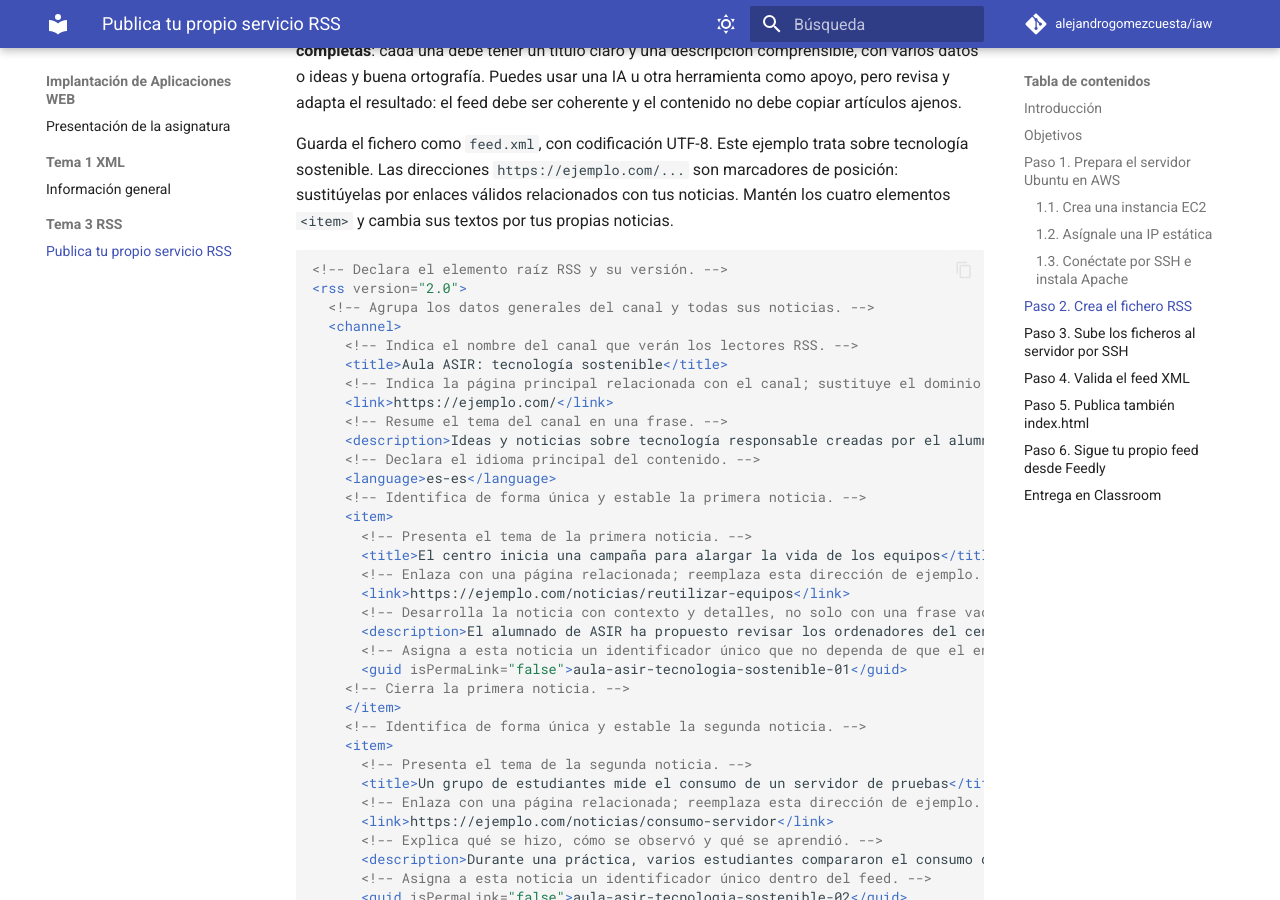
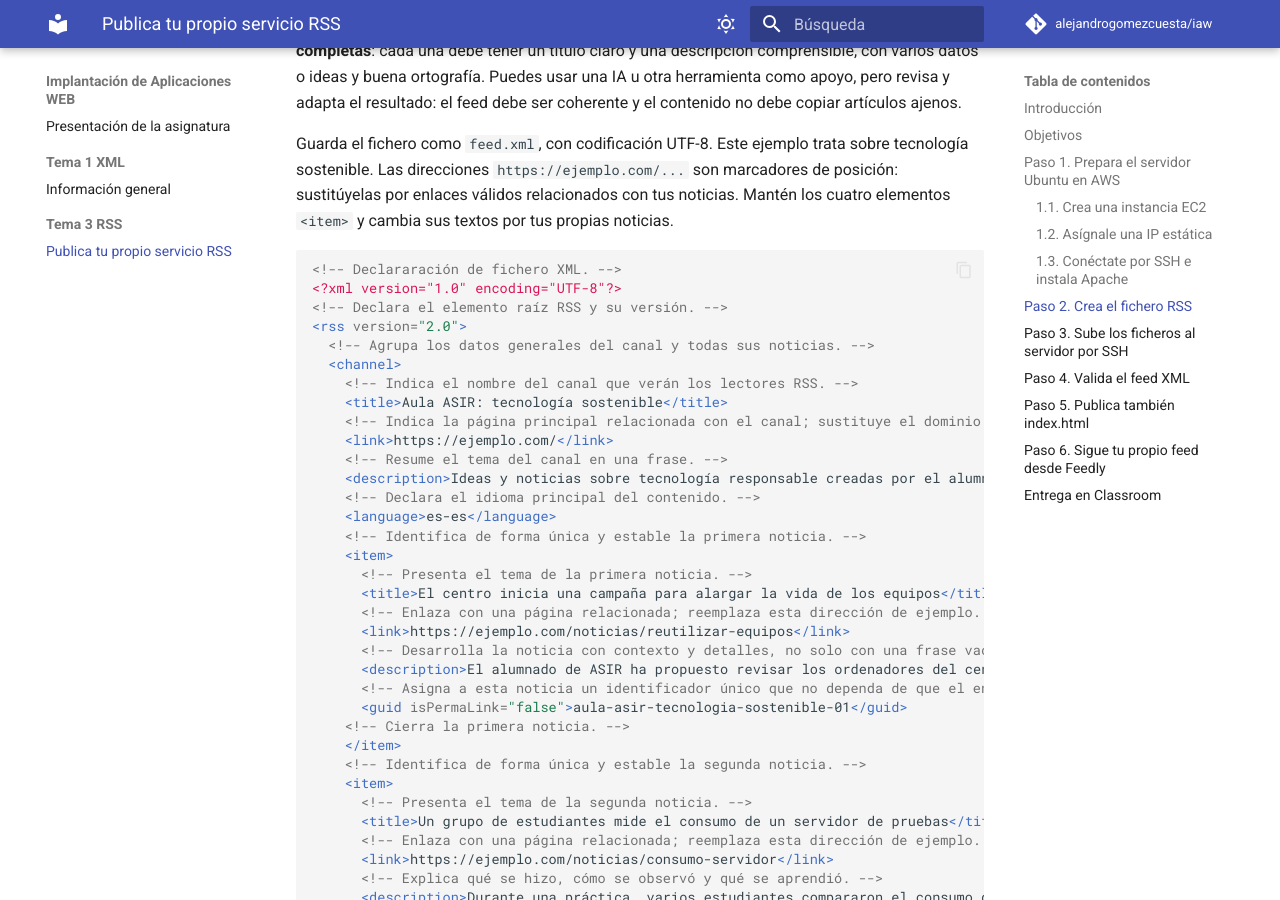
Before and after one commit to alejandrogomezcuesta/lm, an MkDocs documentation site: the page built from docs/Tema 3 RSS/index.md, in a window 1280 px wide and 900 px high, scrolled down 2360 px. Built offline with MkDocs 1.6.1 and Material for MkDocs 9.7.7, drawn with Linux system fonts in a browser that asks for light colours; comment, search, counter and statistics services are not loaded.

Commit message:
preámbulo xml

````diff
--- a/docs/Tema 3 RSS/index.md
+++ b/docs/Tema 3 RSS/index.md
@@ -70,6 +70,8 @@ Puedes escoger, por ejemplo, tecnología y ciberseguridad, videojuegos, deportes
 Guarda el fichero como `feed.xml`, con codificación UTF-8. Este ejemplo trata sobre tecnología sostenible. Las direcciones `https://ejemplo.com/...` son marcadores de posición: sustitúyelas por enlaces válidos relacionados con tus noticias. Mantén los cuatro elementos `<item>` y cambia sus textos por tus propias noticias.
 
 ```xml
+<!-- Declararación de fichero XML. -->
+<?xml version="1.0" encoding="UTF-8"?>
 <!-- Declara el elemento raíz RSS y su versión. -->
 <rss version="2.0">
   <!-- Agrupa los datos generales del canal y todas sus noticias. -->
````
